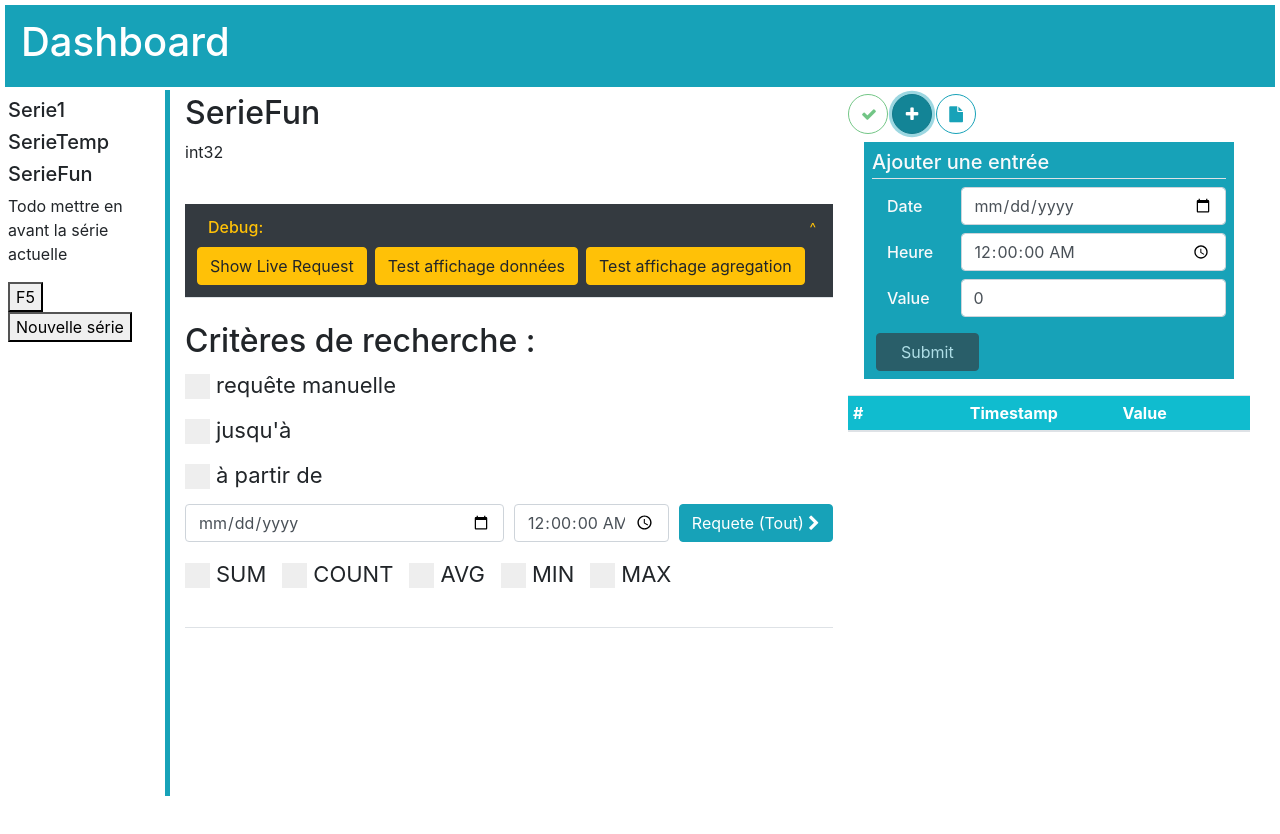
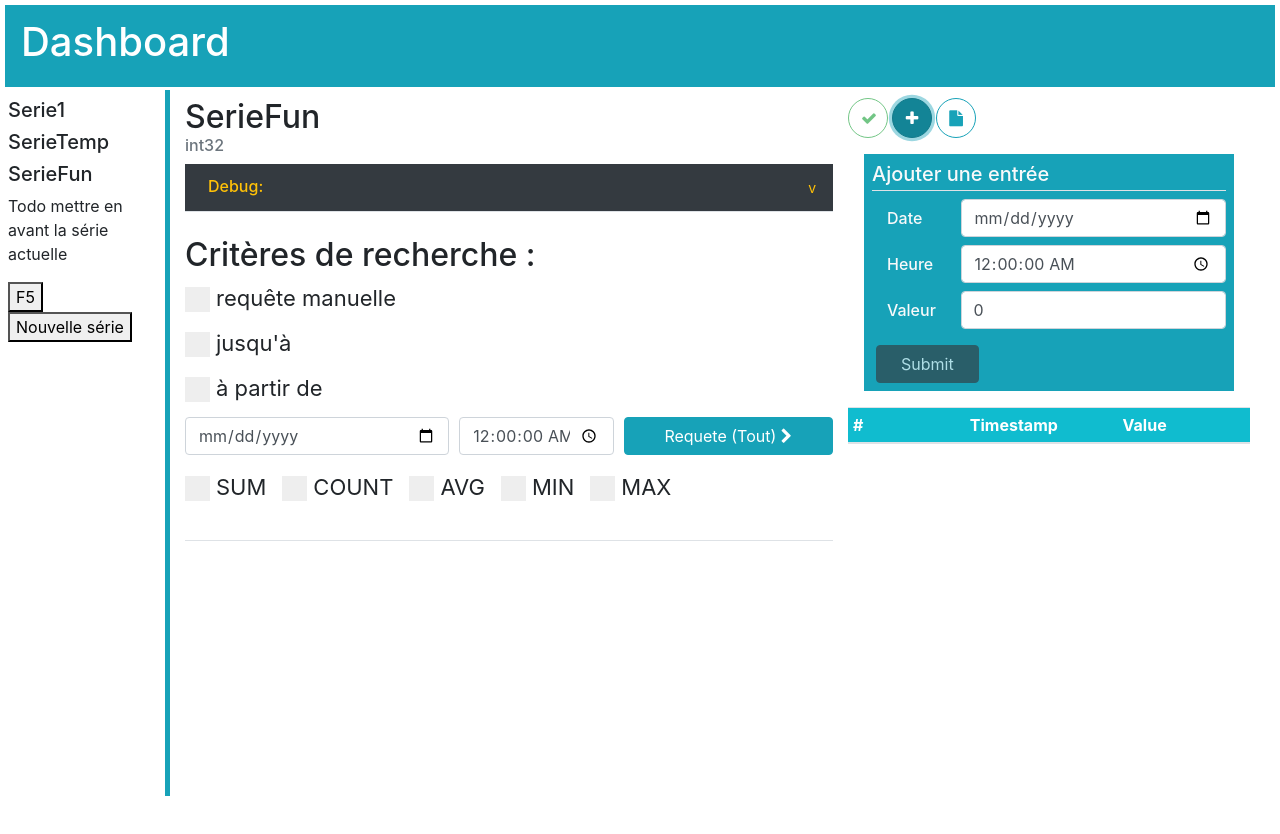
Before and after one commit to PierreTSE/2020-BDD-dashboard, a Vue app: page / in a window 1280 px wide. Both pictures are taken after a click on the button 912 px from the left and 114 px from the top of the page. Shown: the top 834 px of the page. Built offline with nearby package versions, Linux system fonts and the light colour scheme; what vue-papa-parse, vue-trend-chart would draw is missing.

Commit message:
Tweak visuals

```diff
--- a/src/App.vue
+++ b/src/App.vue
@@ -56,7 +56,7 @@ export default {
         {"name": "SerieFun", "type":"int32"},
       ],
       curSerie: {"name": "SerieFun", "type":"int32"},
-      showDebug: true,
+      showDebug: false,
       data: {},
       requestError: "",
       requestLoading: false,
@@ -193,7 +193,7 @@ export default {
 
 <style scoped>
 #page-content {
-  padding-top: 70px;  /* Meme valeur que le height de MyHeader */
+  padding-top: 90px;  /* Meme valeur que le height de MyHeader */
   padding-left: 170px;  /* Meme valeur que le width du Sidebar */
   min-width: 0;
   width: 100%;
--- a/src/components/InfoSerie.vue
+++ b/src/components/InfoSerie.vue
@@ -1,8 +1,8 @@
 <template lang="html">
 
-  <div class="py-4">
-    <p class="h2">{{curSerie.name}}</p>
-    <p>{{curSerie.type}}</p>
+  <div class="my-2">
+    <p class="h2 mb-0">{{curSerie.name}}</p>
+    <p class="text-muted h6">{{curSerie.type}}</p>
   </div>
 
 </template>
--- a/src/components/RequestForm.vue
+++ b/src/components/RequestForm.vue
@@ -42,29 +42,29 @@
 
         <form class="form-group">
             <div v-if="date_before_enable" class="form-row">
-                <div class="col-6"><input type="date" class="form-control flex-fill" v-model="date_before" v-if="date_before_enable" @change="updateRequest()"/></div>
+                <div class="col-5"><input type="date" class="form-control flex-fill" v-model="date_before" v-if="date_before_enable" @change="updateRequest()"/></div>
                 <div class="col-3"><input type="time" class="form-control" step="1" v-model="time_before" v-if="date_before_enable" @change="updateRequest()"/></div>
-                <div class="col-3"><button v-if="!date_after_enable" type="button" class="btn btn-info btn-block" @click="onRequestSubmit()">
+                <div class="col"><button v-if="!date_after_enable" type="button" class="btn btn-info btn-block" @click="onRequestSubmit()">
                     {{submit_text}} <i class="fa fa-chevron-right"></i>
                 </button></div>
             </div>
             <div v-if="date_after_enable" class="form-row">
-                <div class="col-6"><input type="date" class="form-control flex-fill" v-model="date_after" v-if="date_after_enable" @change="updateRequest()"/></div>
+                <div class="col-5"><input type="date" class="form-control flex-fill" v-model="date_after" v-if="date_after_enable" @change="updateRequest()"/></div>
                 <div class="col-3"><input type="time" class="form-control" step="1" v-model="time_after" v-if="date_after_enable" @change="updateRequest()"/></div>
-                <div class="col-3"><button type="button" class="btn btn-info btn-block" @click="onRequestSubmit()">
+                <div class="col"><button type="button" class="btn btn-info btn-block" @click="onRequestSubmit()">
                     {{submit_text}} <i class="fa fa-chevron-right"></i>
                 </button></div>
             </div>
             <div v-if="request_mode_all" class="form-row">
-                <div class="col-6"><input type="date" class="form-control flex-fill mr-1" v-model="date_exact" v-if="request_mode_all" @change="updateCheckboxes()"/></div>
+                <div class="col-5"><input type="date" class="form-control flex-fill mr-1" v-model="date_exact" v-if="request_mode_all" @change="updateCheckboxes()"/></div>
                 <div class="col-3"><input type="time" class="form-control" step="1" v-model="time_exact" v-if="request_mode_all" @change="updateCheckboxes()"/></div>
-                <div class="col-3"><button type="button" class="btn btn-info btn-block" @click="onRequestSubmit()">
+                <div class="col"><button type="button" class="btn btn-info btn-block" @click="onRequestSubmit()">
                     {{submit_text}} <i class="fa fa-chevron-right"></i>
                 </button></div>
             </div>
             <div v-if="manual_query_enable" class="form-row">
-                <div class="col-9"><input type="text" class="form-control flex-fill" v-model="manual_query" v-if="manual_query_enable" @keyup="updateRequest()" @keydown="updateRequest()"/></div>
-                <div class="col-3"><button type="button" class="btn btn-info btn-block" @click="onRequestSubmit()">
+                <div class="col-8"><input type="text" class="form-control flex-fill" v-model="manual_query" v-if="manual_query_enable" @keyup="updateRequest()" @keydown="updateRequest()"/></div>
+                <div class="col"><button type="button" class="btn btn-info btn-block" @click="onRequestSubmit()">
                     {{submit_text}} <i class="fa fa-chevron-right"></i>
                 </button></div>
             </div>
--- a/src/components/Table.vue
+++ b/src/components/Table.vue
@@ -1,24 +1,24 @@
 <template>
   <div class="container">
-    <button v-if="error == '' && !loading" type="button" class="btn btn-outline-success btn-circle btn-xl mt-4 mr-1" disabled>
+    <button v-if="error == '' && !loading" type="button" class="btn btn-outline-success btn-circle btn-xl my-2 mr-1" disabled>
        <i class="fa fa-check"></i>
     </button>
 
-    <button v-if="loading" type="button" class="btn btn-outline btn-circle btn-xl mt-4 mr-1" disabled>
+    <button v-if="loading" type="button" class="btn btn-outline btn-circle btn-xl my-2 mr-1" disabled>
        <i class="fa fa-spinner fa-pulse"></i>
     </button>
 
-    <button v-if="error != '' && !loading" type="button" class="btn btn-outline-danger btn-circle btn-xl mt-4 mr-1" disabled>
+    <button v-if="error != '' && !loading" type="button" class="btn btn-outline-danger btn-circle btn-xl my-2 mr-1" disabled>
        <i class="fa fa-exclamation"></i>
     </button>
 
-    <button type="button" class="btn btn-circle btn-xl mt-4 mr-1"
+    <button type="button" class="btn btn-circle btn-xl my-2 mr-1"
       v-bind:class="{'btn-info': showInsertDiv, 'btn-outline-info': !showInsertDiv}"
       @click="showInsertDiv=!showInsertDiv; showFileDiv=false;">
       <i class="fa fa-plus"></i>
     </button>
 
-    <button type="button" class="btn btn-circle btn-xl mt-4 mr-1"
+    <button type="button" class="btn btn-circle btn-xl my-2 mr-1"
       v-bind:class="{'btn-info': showFileDiv, 'btn-outline-info': !showFileDiv}"
       @click="showFileDiv=!showFileDiv; showInsertDiv=false;">
       <i class="fa fa-file"></i>
@@ -28,7 +28,7 @@
 
     <div v-if="showFileDiv || showInsertDiv" class=" conatiner-fluid bg-info p-2 mt-2 mx-3">
       <div v-if="showFileDiv">
-        <p class="text-light h5 pb-1 border-bottom">Lire un CSV</p>
+        <p class="text-light h5 pb-1 border-bottom">Importer un fichier CSV</p>
         <input type="file" accept=".csv" @change="loadTextFromFile" style="margin-bottom : 5px"/><br>
         <button v-if="!isCsvParsed" type="button" class="btn btn-dark mt-2" disabled>
           Aucun fichier chargé
@@ -59,7 +59,7 @@
           />
         </div>
         <div class="form-group row my-2 mx-auto">
-          <label for="value" class="col-3 text-light h6 col-form-label">Value</label>
+          <label for="value" class="col-3 text-light h6 col-form-label">Valeur</label>
           <input
             type="number" required
             placeholder="Ex: 53453"
```
